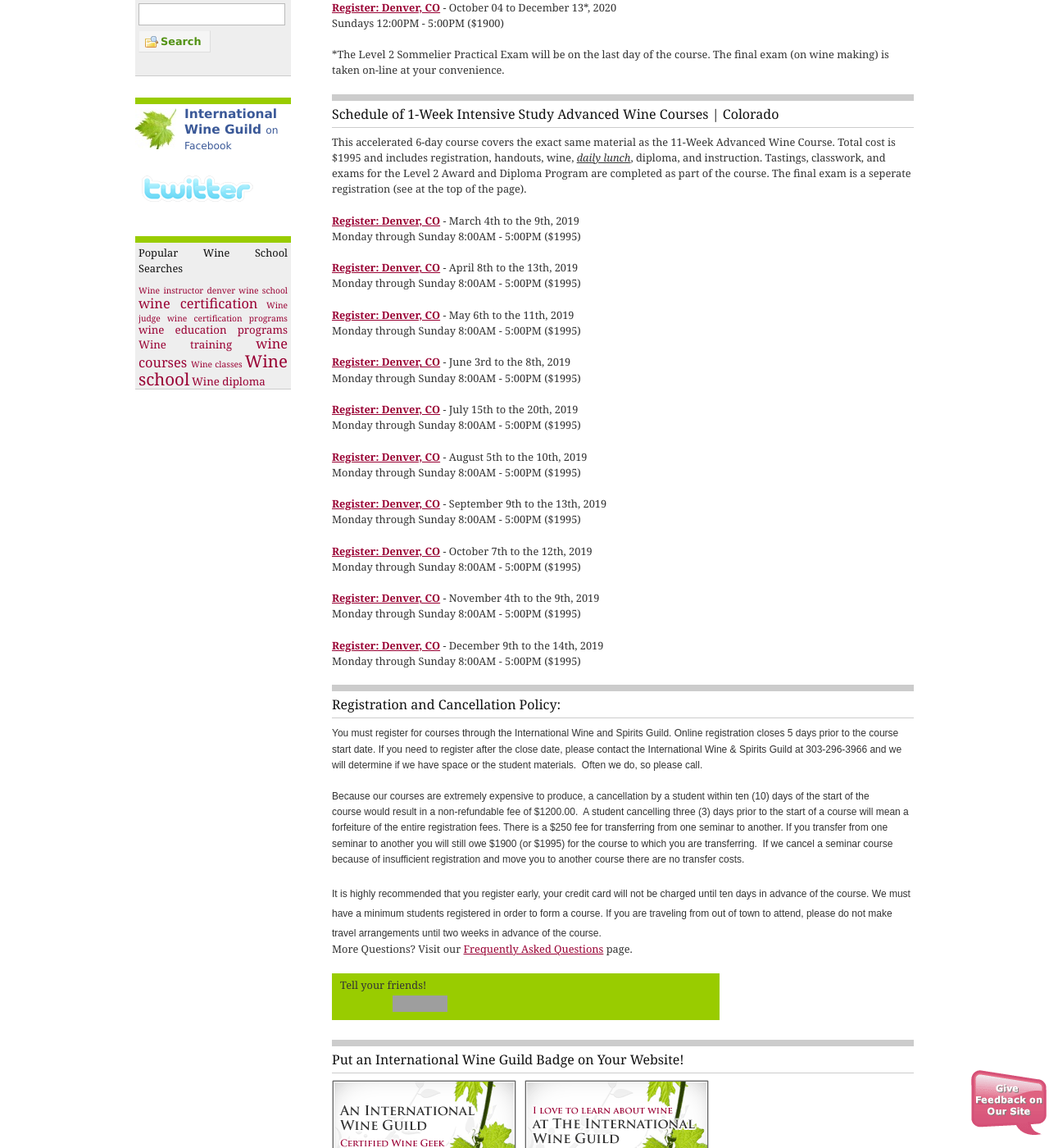
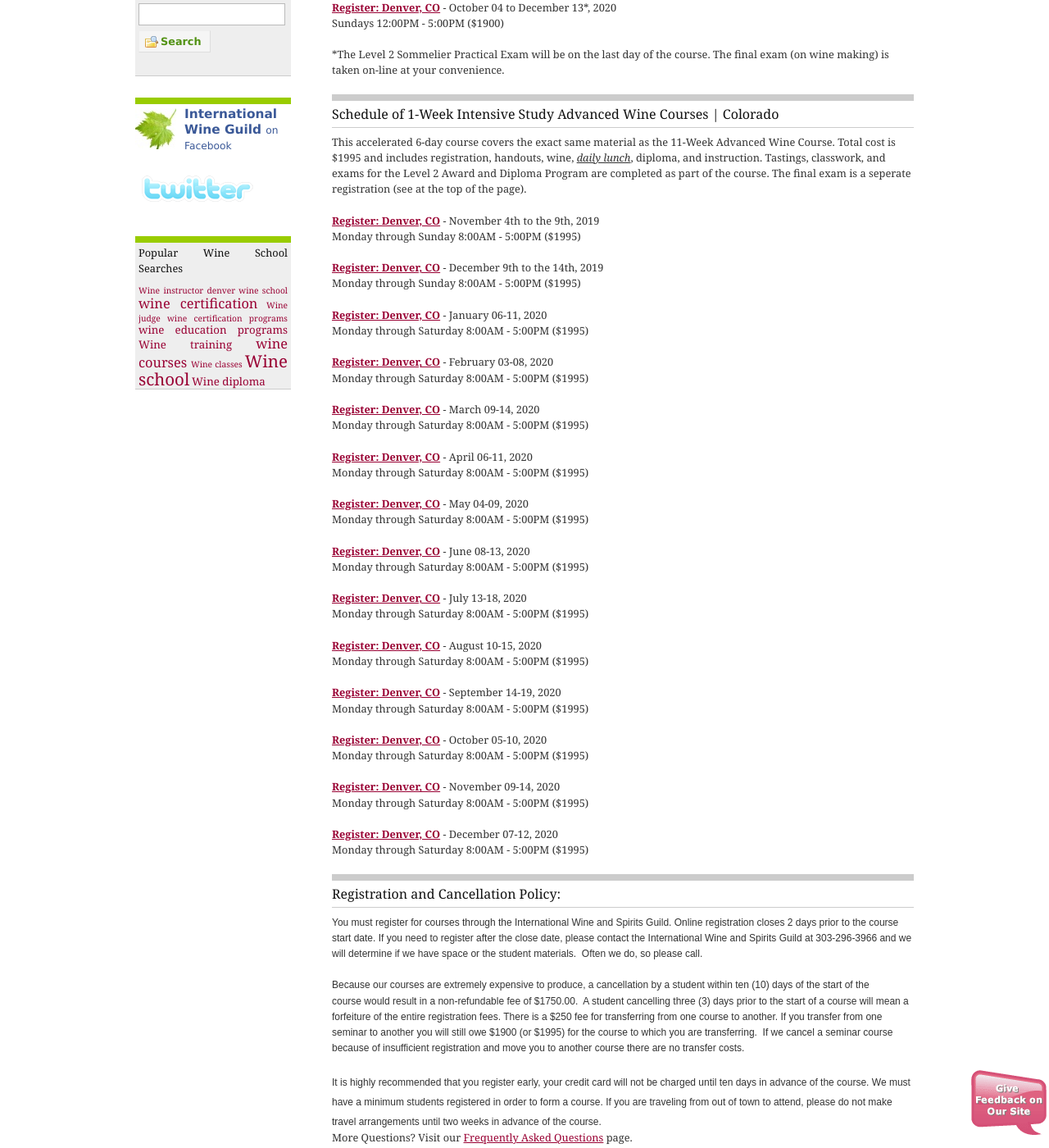
Before and after one commit to CKDev/internationalwineguild.com, a Jekyll site: the page built from advanced-wine-course-registration.html, in a window 1280 px wide and 1400 px high, scrolled down 1363 px. Shown: the whole window at 82% size. Built offline with Jekyll 4.4.1, drawn with Linux system fonts in a browser that asks for light colours; a script that is not in the unit is left out; comment, search, counter and statistics services are not loaded; grey boxes are pictures that could not be loaded.

Commit message:
Update advanced-wine-course-registration.html

```diff
--- a/advanced-wine-course-registration.html
+++ b/advanced-wine-course-registration.html
@@ -71,50 +71,79 @@ permalink: "/advanced-wine-course-registration"
   is a seperate registration (see at the top of the page).</p>
 
 <p><a
-    href="http://ww4.aitsafe.com/cf/add.cfm?userid=6714687&amp;product=Intensive+Study+Adv+Wine+Denver++-++3/4-9,+2019&amp;price=1995&amp;return=www.internationalwineguild.com/advanced-wine-course-registration"
-    class="ga-track"><strong>Register: Denver, CO</strong></a> - March 4th to the 9th, 2019<br>
-  Monday through Sunday 8:00AM - 5:00PM ($1995)</p>
-
-<p><a
-    href="http://ww4.aitsafe.com/cf/add.cfm?userid=6714687&amp;product=Intensive+Study+Adv+Wine+Denver++-++4/8-13,+2019&amp;price=1995&amp;return=www.internationalwineguild.com/advanced-wine-course-registration"
-    class="ga-track"><strong>Register: Denver, CO</strong></a> - April 8th to the 13th, 2019<br>
-  Monday through Sunday 8:00AM - 5:00PM ($1995)</p>
-<p><a
-    href="http://ww4.aitsafe.com/cf/add.cfm?userid=6714687&amp;product=Intensive+Study+Adv+Wine+Denver++-++5/6-11,+2019&amp;price=1995&amp;return=www.internationalwineguild.com/advanced-wine-course-registration"
-    class="ga-track"><strong>Register: Denver, CO</strong></a> - May 6th to the 11th, 2019<br>
-  Monday through Sunday 8:00AM - 5:00PM ($1995)</p>
-<p><a
-    href="http://ww4.aitsafe.com/cf/add.cfm?userid=6714687&amp;product=Intensive+Study+Adv+Wine+Denver++-++6/3-8,+2019&amp;price=1995&amp;return=www.internationalwineguild.com/advanced-wine-course-registration"
-    class="ga-track"><strong>Register: Denver, CO</strong></a> - June 3rd to the 8th, 2019<br>
-  Monday through Sunday 8:00AM - 5:00PM ($1995)</p>
-<p><a
-    href="http://ww4.aitsafe.com/cf/add.cfm?userid=6714687&amp;product=Intensive+Study+Adv+Wine+Denver++-++7/15-20,+2019&amp;price=1995&amp;return=www.internationalwineguild.com/advanced-wine-course-registration"
-    class="ga-track"><strong>Register: Denver, CO</strong></a>&nbsp;- July 15th to the 20th, 2019<br>
-  Monday through Sunday 8:00AM - 5:00PM ($1995)</p>
-<p><a
-    href="http://ww4.aitsafe.com/cf/add.cfm?userid=6714687&amp;product=Intensive+Study+Adv+Wine+Denver++-++8/05-10,+2019&amp;price=1995&amp;return=www.internationalwineguild.com/advanced-wine-course-registration"
-    class="ga-track"><strong>Register: Denver, CO</strong></a>&nbsp;- August 5th to the 10th, 2019<br>
-  Monday through Sunday 8:00AM - 5:00PM ($1995)</p>
-<p><a
-    href="http://ww4.aitsafe.com/cf/add.cfm?userid=6714687&amp;product=Intensive+Study+Adv+Wine+Denver++-++9/09-13,+2019&amp;price=1995&amp;return=www.internationalwineguild.com/advanced-wine-course-registration"
-    class="ga-track"><strong>Register: Denver, CO</strong></a>&nbsp;- September 9th to the 13th, 2019<br>
-  Monday through Sunday 8:00AM - 5:00PM ($1995)</p>
-<p><a
-    href="http://ww4.aitsafe.com/cf/add.cfm?userid=6714687&amp;product=Intensive+Study+Adv+Wine+Denver++-++10/07-12,+2019&amp;price=1995&amp;return=www.internationalwineguild.com/advanced-wine-course-registration"
-    class="ga-track"><strong>Register: Denver, CO</strong></a>&nbsp;- October 7th to the 12th, 2019<br>
-  Monday through Sunday 8:00AM - 5:00PM ($1995)</p>
-<p><a
     href="http://ww4.aitsafe.com/cf/add.cfm?userid=6714687&amp;product=Intensive+Study+Adv+Wine+Denver++-++11/04-09,+2019&amp;price=1995&amp;return=www.internationalwineguild.com/advanced-wine-course-registration"
     class="ga-track"><strong>Register: Denver, CO</strong></a>&nbsp;- November 4th to the 9th, 2019<br>
   Monday through Sunday 8:00AM - 5:00PM ($1995)</p>
+
 <p><a
     href="http://ww4.aitsafe.com/cf/add.cfm?userid=6714687&amp;product=Intensive+Study+Adv+Wine+Denver++-++12/09-14,+2019&amp;price=1995&amp;return=www.internationalwineguild.com/advanced-wine-course-registration"
     class="ga-track"><strong>Register: Denver, CO</strong></a>&nbsp;- December 9th to the 14th, 2019<br>
   Monday through Sunday 8:00AM - 5:00PM ($1995)</p>
+
+<p><a
+    href="http://ww4.aitsafe.com/cf/add.cfm?userid=6714687&amp;product=Intensive+Study+Adv+Wine+Denver++-++01/06-11,+2020&amp;price=1995&amp;return=www.internationalwineguild.com/advanced-wine-course-registration"
+    class="ga-track"><strong>Register: Denver, CO</strong></a> - January 06-11, 2020<br>
+  Monday through Saturday 8:00AM - 5:00PM ($1995)</p>
+
+<p><a
+    href="http://ww4.aitsafe.com/cf/add.cfm?userid=6714687&amp;product=Intensive+Study+Adv+Wine+Denver++-++02/03-08,+2020&amp;price=1995&amp;return=www.internationalwineguild.com/advanced-wine-course-registration"
+    class="ga-track"><strong>Register: Denver, CO</strong></a> - February 03-08, 2020<br>
+  Monday through Saturday 8:00AM - 5:00PM ($1995)</p>
+
+<p><a
+    href="http://ww4.aitsafe.com/cf/add.cfm?userid=6714687&amp;product=Intensive+Study+Adv+Wine+Denver++-++03/09-14,+2020&amp;price=1995&amp;return=www.internationalwineguild.com/advanced-wine-course-registration"
+    class="ga-track"><strong>Register: Denver, CO</strong></a> - March 09-14, 2020<br>
+  Monday through Saturday 8:00AM - 5:00PM ($1995)</p>
+
+<p><a
+    href="http://ww4.aitsafe.com/cf/add.cfm?userid=6714687&amp;product=Intensive+Study+Adv+Wine+Denver++-++04/06-11,+2020&amp;price=1995&amp;return=www.internationalwineguild.com/advanced-wine-course-registration"
+    class="ga-track"><strong>Register: Denver, CO</strong></a> - April 06-11, 2020<br>
+  Monday through Saturday 8:00AM - 5:00PM ($1995)</p>
+
+<p><a
+    href="http://ww4.aitsafe.com/cf/add.cfm?userid=6714687&amp;product=Intensive+Study+Adv+Wine+Denver++-++05/04-09,+2020&amp;price=1995&amp;return=www.internationalwineguild.com/advanced-wine-course-registration"
+    class="ga-track"><strong>Register: Denver, CO</strong></a> - May 04-09, 2020<br>
+  Monday through Saturday 8:00AM - 5:00PM ($1995)</p>
+
+<p><a
+    href="http://ww4.aitsafe.com/cf/add.cfm?userid=6714687&amp;product=Intensive+Study+Adv+Wine+Denver++-++06/08-13,+2020&amp;price=1995&amp;return=www.internationalwineguild.com/advanced-wine-course-registration"
+    class="ga-track"><strong>Register: Denver, CO</strong></a> - June 08-13, 2020<br>
+  Monday through Saturday 8:00AM - 5:00PM ($1995)</p>
+
+<p><a
+    href="http://ww4.aitsafe.com/cf/add.cfm?userid=6714687&amp;product=Intensive+Study+Adv+Wine+Denver++-++07/13-18,+2020&amp;price=1995&amp;return=www.internationalwineguild.com/advanced-wine-course-registration"
+    class="ga-track"><strong>Register: Denver, CO</strong></a> - July 13-18, 2020<br>
+  Monday through Saturday 8:00AM - 5:00PM ($1995)</p>
+
+<p><a
+    href="http://ww4.aitsafe.com/cf/add.cfm?userid=6714687&amp;product=Intensive+Study+Adv+Wine+Denver++-++08/10-15,+2020&amp;price=1995&amp;return=www.internationalwineguild.com/advanced-wine-course-registration"
+    class="ga-track"><strong>Register: Denver, CO</strong></a> - August 10-15, 2020<br>
+  Monday through Saturday 8:00AM - 5:00PM ($1995)</p>
+
+<p><a
+    href="http://ww4.aitsafe.com/cf/add.cfm?userid=6714687&amp;product=Intensive+Study+Adv+Wine+Denver++-++09/14-19,+2020&amp;price=1995&amp;return=www.internationalwineguild.com/advanced-wine-course-registration"
+    class="ga-track"><strong>Register: Denver, CO</strong></a> - September 14-19, 2020<br>
+  Monday through Saturday 8:00AM - 5:00PM ($1995)</p>
+
+<p><a
+    href="http://ww4.aitsafe.com/cf/add.cfm?userid=6714687&amp;product=Intensive+Study+Adv+Wine+Denver++-++10/05-10,+2020&amp;price=1995&amp;return=www.internationalwineguild.com/advanced-wine-course-registration"
+    class="ga-track"><strong>Register: Denver, CO</strong></a> - October 05-10, 2020<br>
+  Monday through Saturday 8:00AM - 5:00PM ($1995)</p>
+
+<p><a
+    href="http://ww4.aitsafe.com/cf/add.cfm?userid=6714687&amp;product=Intensive+Study+Adv+Wine+Denver++-++11/09-14,+2020&amp;price=1995&amp;return=www.internationalwineguild.com/advanced-wine-course-registration"
+    class="ga-track"><strong>Register: Denver, CO</strong></a> - November 09-14, 2020<br>
+  Monday through Saturday 8:00AM - 5:00PM ($1995)</p>
+
+<p><a
+    href="http://ww4.aitsafe.com/cf/add.cfm?userid=6714687&amp;product=Intensive+Study+Adv+Wine+Denver++-++12/07-12,+2020&amp;price=1995&amp;return=www.internationalwineguild.com/advanced-wine-course-registration"
+    class="ga-track"><strong>Register: Denver, CO</strong></a> - December 07-12, 2020<br>
+  Monday through Saturday 8:00AM - 5:00PM ($1995)</p>
+
 <h2>Registration and Cancellation Policy:</h2>
 <p><span style="font-size: 9pt; font-family: Arial, sans-serif;">You must register for courses through the
-    International Wine and Spirits Guild. Online registration closes 5 days prior to the course start date. If you
-    need to register after the close date, please contact the International Wine &amp; Spirits Guild at 303-296-3966
+    International Wine and Spirits Guild. Online registration closes 2 days prior to the course start date. If you
+    need to register after the close date, please contact the International Wine and Spirits Guild at 303-296-3966
     and we will determine if we have space or the student materials. &nbsp;Often we do, so please call.</span></p>
 <p class="MsoNoSpacing" style="margin: 0in 0in 0.0001pt; font-size: medium; font-family: " times="" new=""><span
     style="font-size: 9pt; font-family: Arial, sans-serif;">
@@ -122,9 +151,9 @@ permalink: "/advanced-wine-course-registration"
   </span></p>
 <p><span style="font-size: 9pt; font-family: Arial, sans-serif;">Because our courses are extremely expensive to
     produce, a cancellation by a student within&nbsp;ten (10)&nbsp;days of the start of the course&nbsp;</span><span
-    style="font-family: Arial, sans-serif; font-size: 9pt;">would result in a non-refundable fee of $1200.00.&nbsp; A
+    style="font-family: Arial, sans-serif; font-size: 9pt;">would result in a non-refundable fee of $1750.00.&nbsp; A
     student cancelling&nbsp;three (3)&nbsp;days&nbsp;prior to&nbsp;the start of a course will mean a forfeiture of the
-    entire registration fees. There is a $250 fee for transferring from one seminar to another. If you transfer from
+    entire registration fees. There is a $250 fee for transferring from one course to another. If you transfer from
     one seminar to another you will still owe $1900 (or $1995) for the course to which you are transferring. &nbsp;If
     we cancel a seminar course because of insufficient registration and move you to another course there are no
     transfer costs. &nbsp;</span></p>
```
